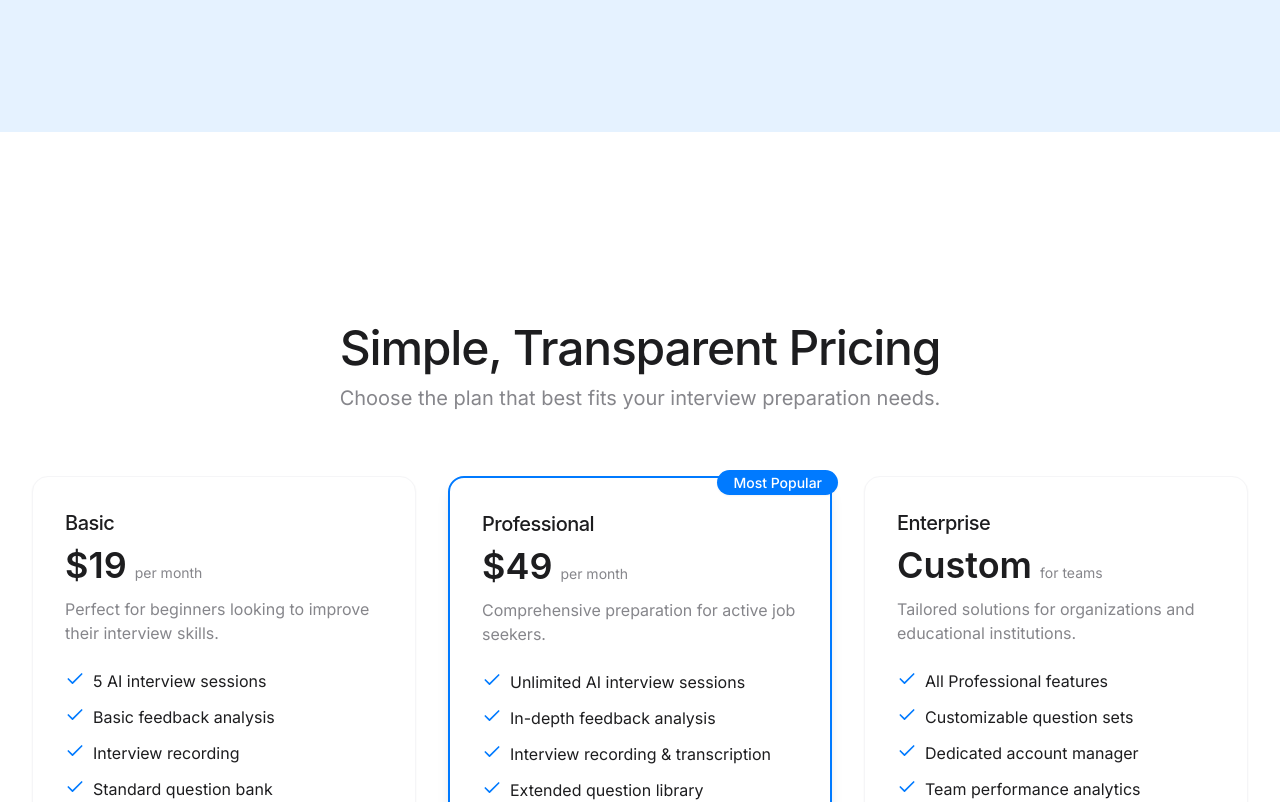
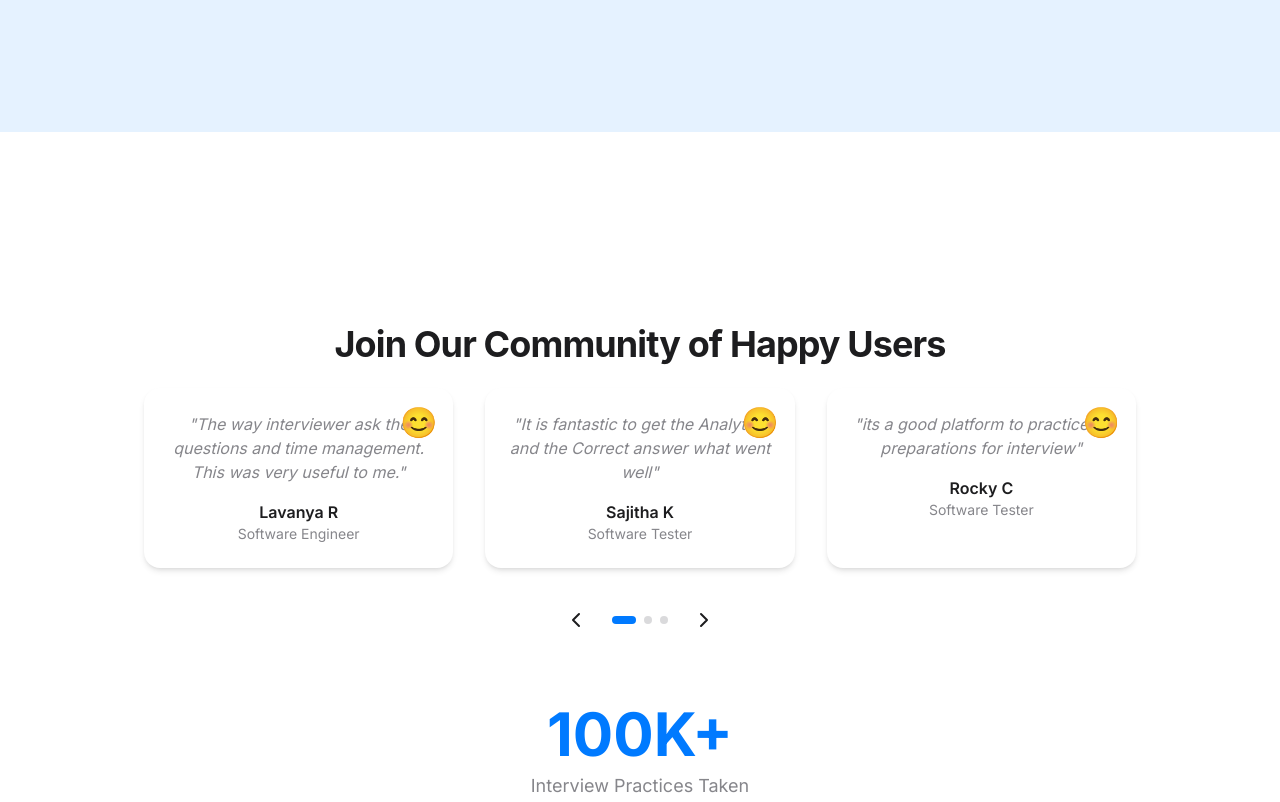
Before and after one commit to star-digilabs/viva-quest-interview-hub, a React (Vite) app: page / in a window 1280 px wide. Shown: the part 8840-9642 px from the top of the page. Built offline with nearby package versions, Linux system fonts and the light colour scheme.

Commit message:
Refactor: Keep testimonials section
Refactor the testimonials section to maintain the current design.

```diff
--- /dev/null
+++ b/src/components/CommunitySection.tsx
@@ -0,0 +1,88 @@
+
+import React from 'react';
+import { ChevronLeft, ChevronRight } from 'lucide-react';
+
+const communityUsers = [
+  {
+    name: 'Lavanya R',
+    role: 'Software Engineer',
+    quote: 'The way interviewer ask the questions and time management. This was very useful to me.',
+    emoji: '😊'
+  },
+  {
+    name: 'Sajitha K',
+    role: 'Software Tester',
+    quote: 'It is fantastic to get the Analytics and the Correct answer what went well',
+    emoji: '😊'
+  },
+  {
+    name: 'Rocky C',
+    role: 'Software Tester',
+    quote: 'its a good platform to practice or preparations for interview',
+    emoji: '😊'
+  }
+];
+
+const CommunitySection = () => {
+  return (
+    <section className="bg-viva-gray-light py-16 md:py-24">
+      <div className="section">
+        <div className="text-center mb-16 fade-in-section">
+          <h2 className="text-4xl font-bold text-viva-gray-darker mb-6">
+            Join Our Community of Happy Users
+          </h2>
+
+          <div className="relative max-w-5xl mx-auto px-4">
+            <div className="flex justify-center space-x-8">
+              {communityUsers.map((user, index) => (
+                <div
+                  key={index}
+                  className="bg-white p-6 rounded-2xl shadow-md w-80 text-center relative"
+                >
+                  <div className="absolute top-4 right-4 text-3xl">{user.emoji}</div>
+                  <p className="text-viva-gray-dark mb-4 italic">"{user.quote}"</p>
+                  <div className="font-semibold text-viva-gray-darker">{user.name}</div>
+                  <div className="text-viva-gray-dark text-sm">{user.role}</div>
+                </div>
+              ))}
+            </div>
+
+            <div className="flex justify-center items-center mt-8 space-x-4">
+              <button
+                className="p-2 rounded-full bg-viva-gray-light hover:bg-viva-gray-dark/10 transition-all"
+                aria-label="Previous testimonial"
+              >
+                <ChevronLeft className="h-6 w-6 text-viva-gray-darker" />
+              </button>
+              <div className="flex space-x-2">
+                {communityUsers.map((_, i) => (
+                  <div
+                    key={i}
+                    className={`h-2 w-2 rounded-full ${
+                      i === 0 ? 'bg-viva-blue w-6' : 'bg-viva-gray-dark bg-opacity-30'
+                    }`}
+                  />
+                ))}
+              </div>
+              <button
+                className="p-2 rounded-full bg-viva-gray-light hover:bg-viva-gray-dark/10 transition-all"
+                aria-label="Next testimonial"
+              >
+                <ChevronRight className="h-6 w-6 text-viva-gray-darker" />
+              </button>
+            </div>
+
+            <div className="mt-16 text-center text-6xl font-bold text-viva-blue">
+              100K+
+              <div className="text-lg text-viva-gray-dark font-normal mt-2">
+                Interview Practices Taken
+              </div>
+            </div>
+          </div>
+        </div>
+      </div>
+    </section>
+  );
+};
+
+export default CommunitySection;
--- a/src/pages/Index.tsx
+++ b/src/pages/Index.tsx
@@ -12,6 +12,7 @@ import PricingSection from '../components/PricingSection';
 import FAQSection from '../components/FAQSection';
 import Footer from '../components/Footer';
 import PricingComparisonSection from '../components/PricingComparisonSection';
+import CommunitySection from '../components/CommunitySection';
 
 const Index = () => {
   useEffect(() => {
@@ -49,6 +50,7 @@ const Index = () => {
       <HowItWorksSection />
       <PricingComparisonSection />
       <TestimonialsSection />
+      <CommunitySection />
       <PricingSection />
       <FAQSection />
       <Footer />
```
